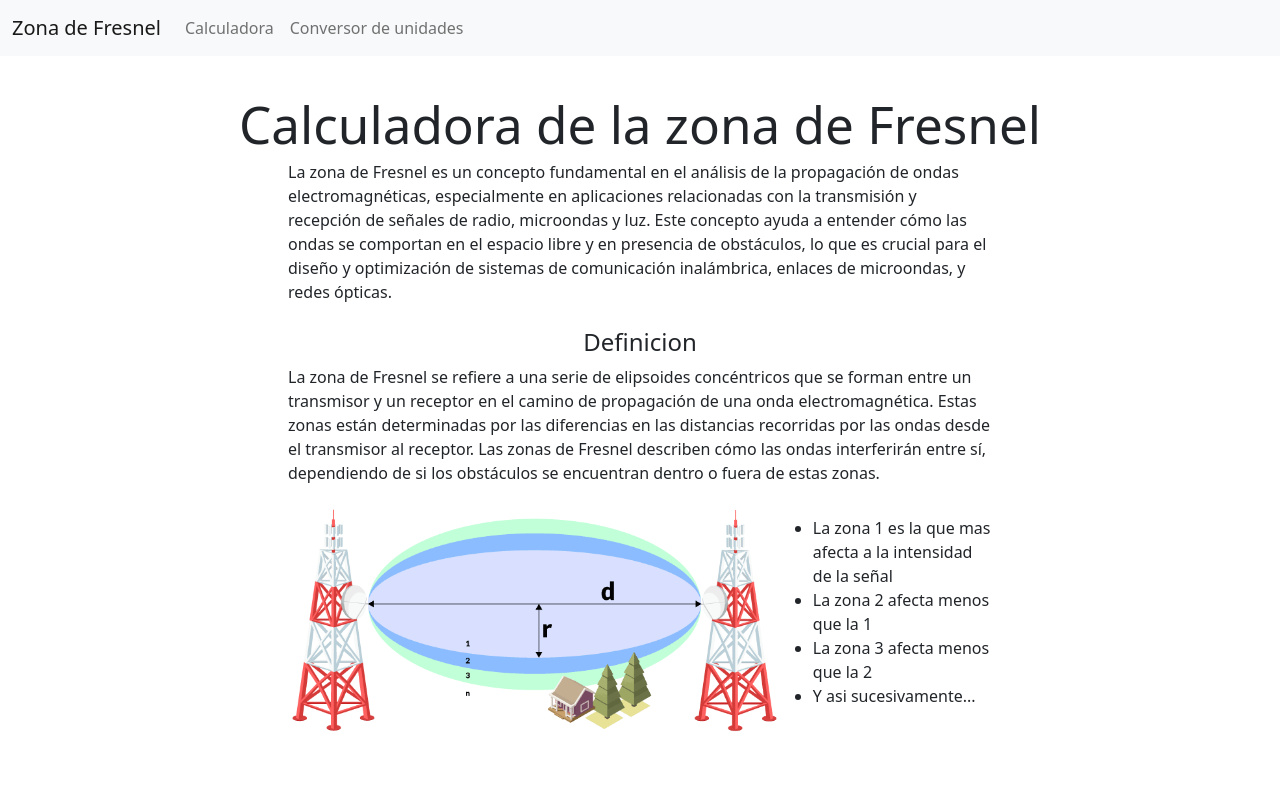
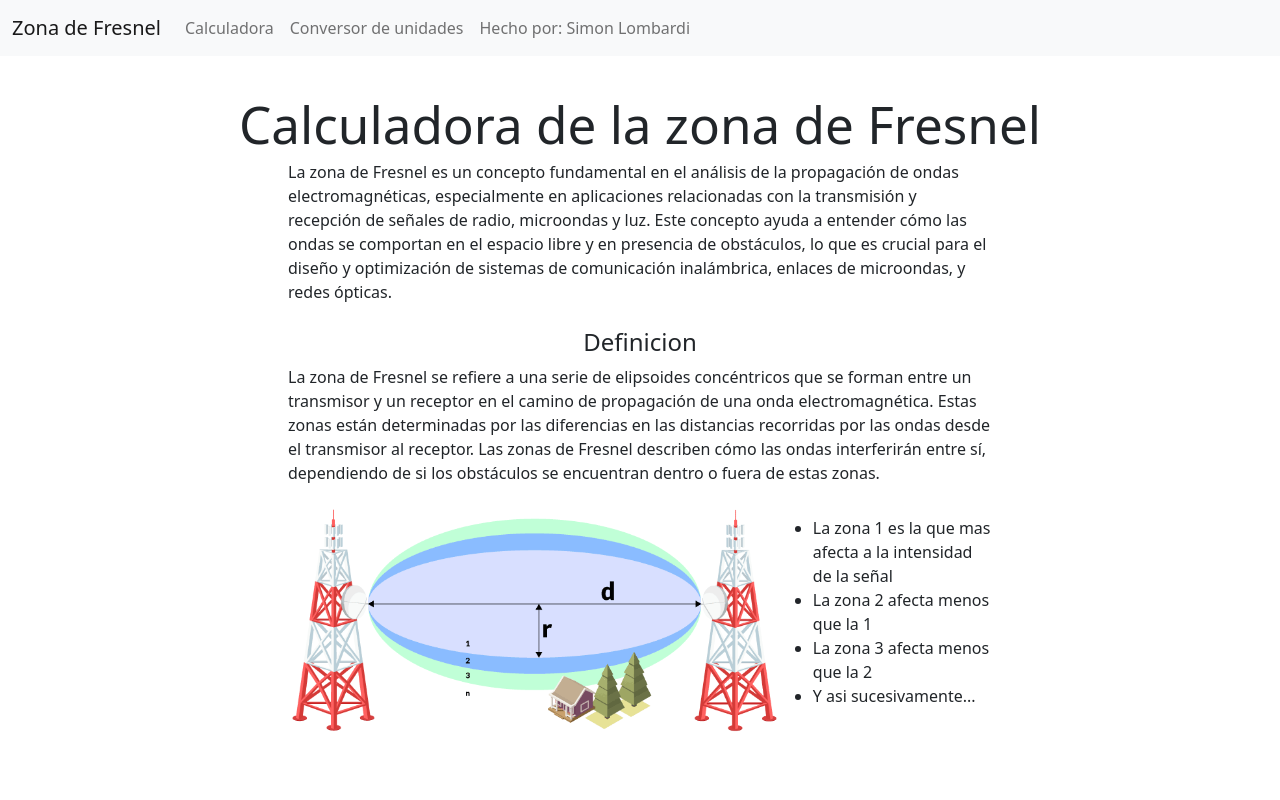
Before and after one commit to simonlombardi/calculadora-Fresnel, a React (Vite) app: page / in a window 1280 px wide. Shown: the top 800 px of the page. Built offline with nearby package versions, Linux system fonts and the light colour scheme.

Commit message:
last changes

```diff
--- a/src/App.jsx
+++ b/src/App.jsx
@@ -80,7 +80,7 @@ function App() {
           <label htmlFor="exampleFormControlInput2" className="form-label">Frecuencia [Ghz]</label>
           <input className="form-control" onChange={(e) => handleFrequency(e.target.value)} value={frequency} id="exampleFormControlInput2" placeholder="Frecuencia [Ghz]" />
           {error && (<p style={{fontWeight:'bold'}}>{distance ? 'Ingrese el valor de la frecuencia' : 'Ingrese el valor de la distancia'}</p>)}
-          {result && (<p style={{fontWeight:'bold'}}>El máximo radio de la primer zona de Fresnel es de: {result} metros</p>)}
+          {result && (<p style={{fontWeight:'bold'}}>El radio de la zona de Fresnel es de: {result} metros</p>)}
           <button type="button" className="btn btn-primary" onClick={handleCalculation}>Calcular</button>
           <button type="button" className="btn btn-secondary" onClick={handleClean}>Limpiar</button>
         </div>
--- a/src/components/NavBar.jsx
+++ b/src/components/NavBar.jsx
@@ -13,6 +13,9 @@ const NavBar = () => {
               <li className="nav-item">
                 <a className="nav-link" href="https://www.convertworld.com/es/" target="blank">Conversor de unidades</a>
               </li>
+              <li className="nav-item">
+                <a className="nav-link">Hecho por: Simon Lombardi</a>
+              </li>
             </ul>
           </div>
         </div>
```
